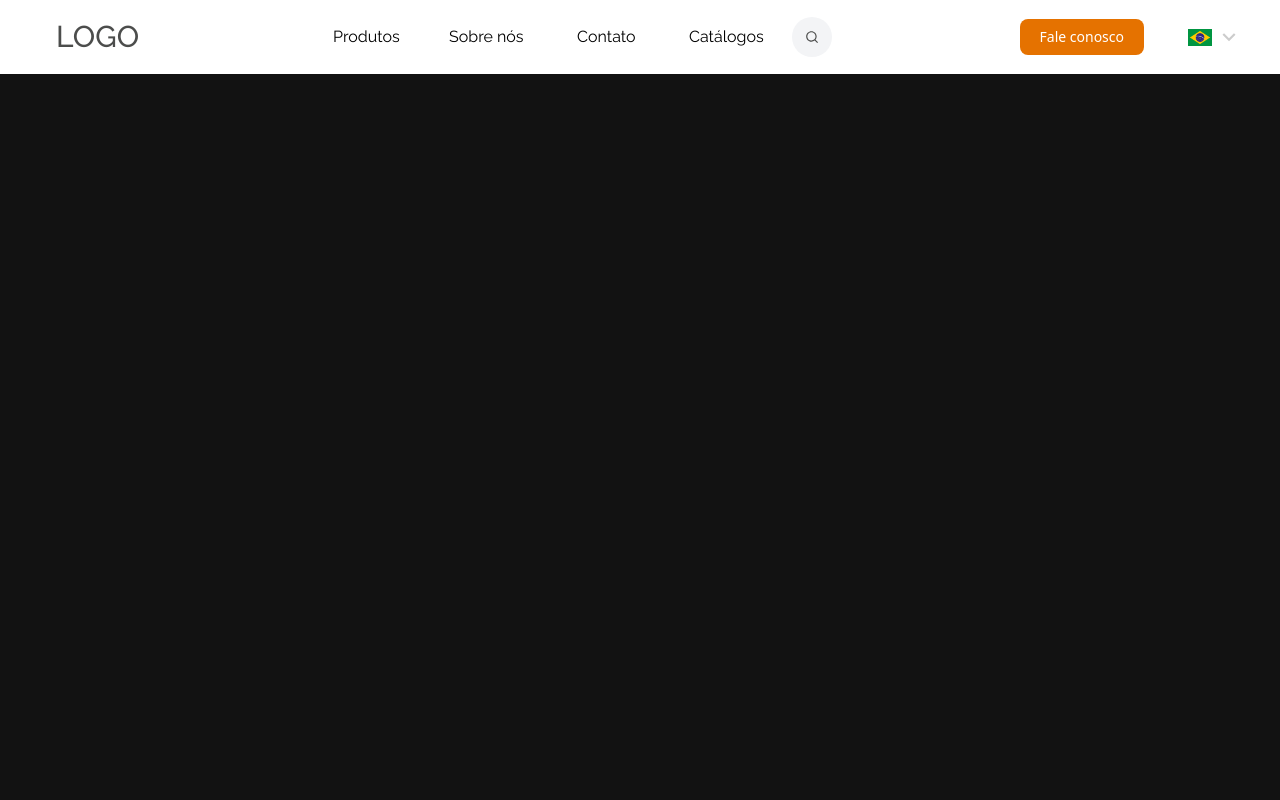
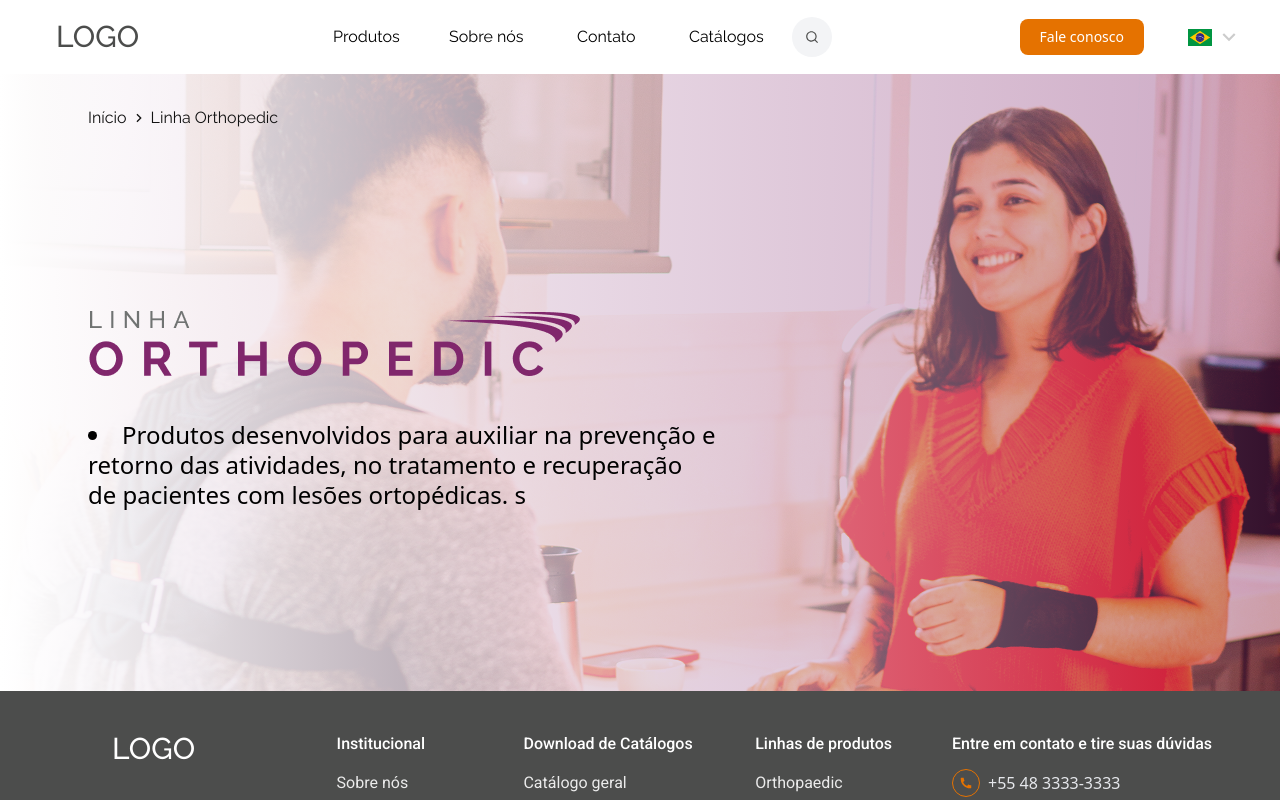
Before and after one commit to GefersonLopes/Plathanus, a React (Vite) app in the folder client/: page / in a window 1280 px wide. Shown: the top 800 px of the page. Built offline with nearby package versions, Linux system fonts and the light colour scheme.

Commit message:
feat: create hero

```diff
--- /dev/null
+++ b/client/src/components/layout/Hero/index.tsx
@@ -0,0 +1,28 @@
+import Breadcrumbs from "../../ui/Breadcrumbs";
+import LinearEffectImg from "../LinearEffect";
+
+const Hero = ({
+  breadcrumbItems,
+}: {
+  breadcrumbItems: { label: string; href: string }[];
+}) => {
+  return (
+    <LinearEffectImg src="/assets/covers/hero.png" className="p-8 md:px-22">
+      <main className="flex flex-col w-full h-[580px]">
+        <Breadcrumbs items={breadcrumbItems} className="!text-dark" />
+        <div className="flex flex-col items-start justify-center w-full h-full">
+          <img src="/assets/line.png" alt="Linha Orthopedic" />
+          <ul className="list-disc list-inside text-black mt-[38px]">
+            <li className="max-w-[628px] text-lg md:text-2xl text-medium font-releway leading-[30px]">
+              Produtos desenvolvidos para auxiliar na prevenção e retorno das
+              atividades, no tratamento e recuperação de pacientes com lesões
+              ortopédicas. s
+            </li>
+          </ul>
+        </div>
+      </main>
+    </LinearEffectImg>
+  );
+};
+
+export default Hero;
--- /dev/null
+++ b/client/src/components/layout/LinearEffect/index.tsx
@@ -0,0 +1,42 @@
+import clsx from "clsx";
+import type { ReactNode } from "react";
+
+interface LinearEffectImgProps extends React.HTMLAttributes<HTMLDivElement> {
+  src: string;
+  children?: ReactNode;
+  className?: string;
+}
+
+const LinearEffectImg = ({
+  src,
+  children,
+  className,
+  ...props
+}: LinearEffectImgProps) => {
+  return (
+    <div
+      className={clsx("relative w-full h-full overflow-hidden", className)}
+      {...props}
+    >
+      <img
+        src={src}
+        alt="Imagem de fundo"
+        className={clsx(
+          "absolute inset-0 h-full w-full object-cover",
+          "[filter:contrast(140%)_brightness(105%)]",
+        )}
+      />
+
+      <div
+        className={clsx(
+          "absolute inset-0",
+          "bg-[linear-gradient(to_right,rgba(255,255,255,1)_0%,rgba(128,39,108,0.4)_100%)]",
+        )}
+      />
+
+      <div className="relative z-10">{children}</div>
+    </div>
+  );
+};
+
+export default LinearEffectImg;
--- /dev/null
+++ b/client/src/components/ui/Breadcrumbs/index.tsx
@@ -0,0 +1,46 @@
+import clsx from "clsx";
+import { RiArrowRightSLine } from "react-icons/ri";
+import { NavLink } from "react-router-dom";
+
+export interface BreadcrumbItem {
+  label: string;
+  href: string;
+}
+
+export interface BreadcrumbsProps {
+  items: BreadcrumbItem[];
+  className?: string;
+}
+
+const Breadcrumbs: React.FC<BreadcrumbsProps> = ({ items, className }) => {
+  return (
+    <nav
+      className={clsx(
+        "flex items-center space-x-1 font-raleway text-base text-[#989D9E] text-medium",
+        className,
+      )}
+      aria-label="Breadcrumb"
+    >
+      {items.map((item, index) => {
+        const isLast = index === items.length - 1;
+
+        return (
+          <div key={item.href} className="flex items-center space-x-1">
+            {index > 0 && (
+              <RiArrowRightSLine className="text-dark shrink-0" size={16} />
+            )}
+            {isLast ? (
+              <span className="text-dark">{item.label}</span>
+            ) : (
+              <NavLink to={item.href} className="hover:underline transition">
+                {item.label}
+              </NavLink>
+            )}
+          </div>
+        );
+      })}
+    </nav>
+  );
+};
+
+export default Breadcrumbs;
--- a/client/src/pages/HomePage.tsx
+++ b/client/src/pages/HomePage.tsx
@@ -1,6 +1,14 @@
+import Hero from "../components/layout/Hero";
+
+const breadcrumbItems = [
+  { label: "Início", href: "/" },
+  { label: "Linha Orthopedic", href: "#orthopedic" },
+];
+
 function HomePage() {
   return (
-    <section className="bg-dark h-screen flex flex-col items-center justify-center">
+    <section className="bg-dark w-full h-[617px]">
+      <Hero breadcrumbItems={breadcrumbItems} />
       {/* <List items={tasks}>
         {(item) => <LinkCard {...item} className="max-w-lg" />}
       </List> */}
--- a/client/src/styles/global.css
+++ b/client/src/styles/global.css
@@ -9,7 +9,7 @@
 
 @theme {
   --color-primary: #e57200;
-  --color-secondary: #9a1a80;
+  --color-secondary: #80276C;
   --color-tertiary: #ebebeb;
   --color-quaternary: #4c4d4c;
   --color-dark: #121212;
```
Also changed, not shown: client/public/assets/covers/hero.png (added), client/public/assets/line.png (added).
